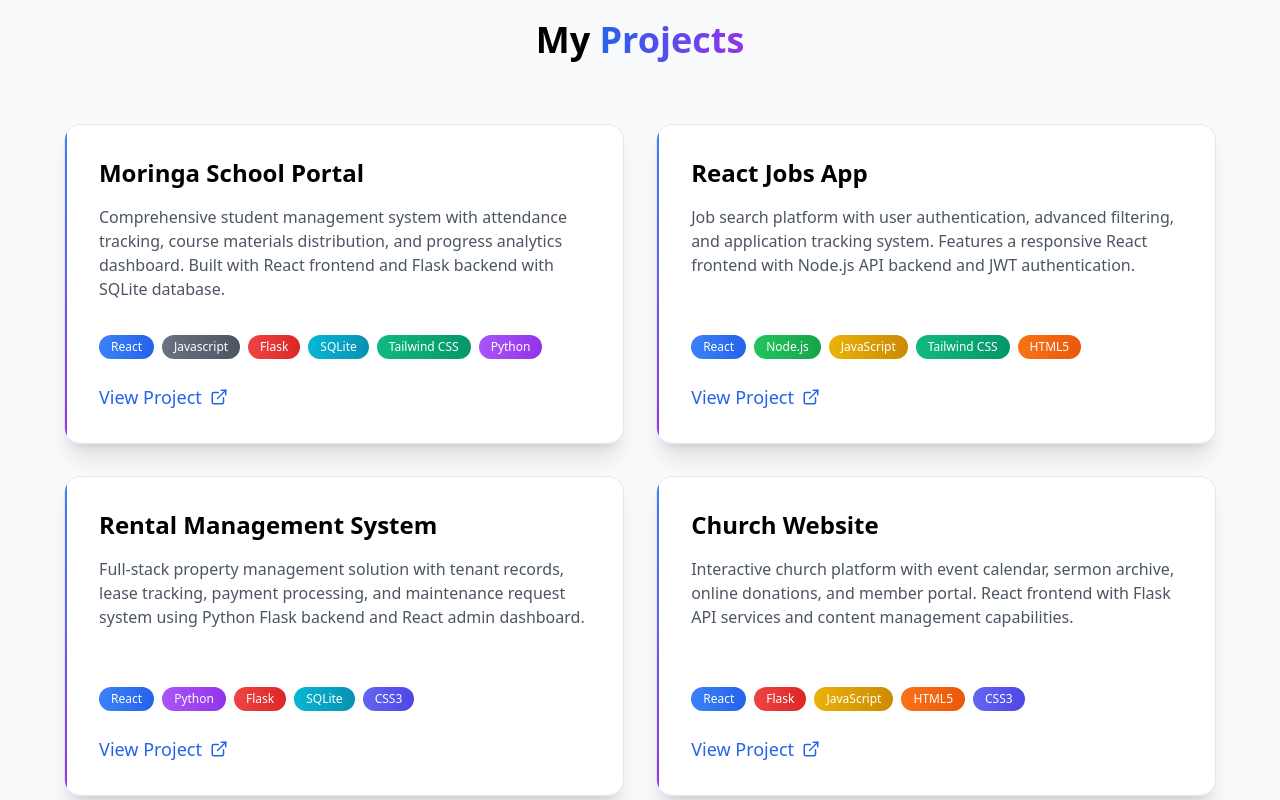
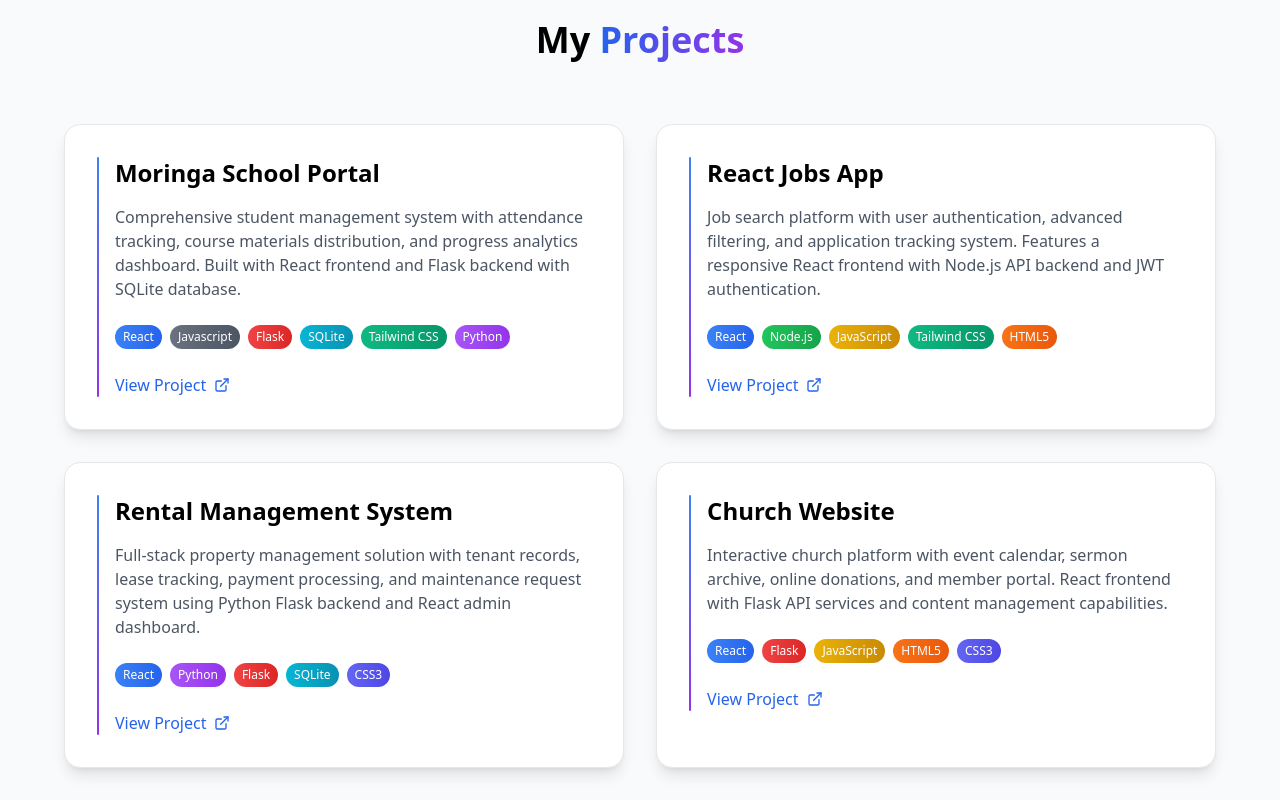
Before and after one commit to masindes/-portfolio_website, a React (Vite) app: page / in a window 1280 px wide. Shown: the part 1320-2120 px from the top of the page. Built offline with nearby package versions, Linux system fonts and the light colour scheme.

Commit message:
initial commit

```diff
--- a/src/components/Projects.jsx
+++ b/src/components/Projects.jsx
@@ -56,19 +56,19 @@ const tagColors = {
 
 export default function Projects() {
   return (
-    <section id="projects" className="py-20 px-4 sm:px-6 lg:px-8 bg-gray-50 dark:bg-gray-900">
+    <section id="projects" className="py-12 md:py-20 px-4 sm:px-6 lg:px-8 bg-gray-50 dark:bg-gray-900">
       <div className="max-w-7xl mx-auto">
         <motion.h2
           initial={{ opacity: 0, y: 20 }}
           whileInView={{ opacity: 1, y: 0 }}
           transition={{ duration: 0.5 }}
           viewport={{ once: true }}
-          className="text-4xl font-bold text-center mb-16 dark:text-white"
+          className="text-3xl sm:text-4xl font-bold text-center mb-12 md:mb-16 dark:text-white"
         >
           My <span className="text-transparent bg-clip-text bg-gradient-to-r from-blue-600 to-purple-600">Projects</span>
         </motion.h2>
 
-        <div className="grid grid-cols-1 lg:grid-cols-2 gap-8">
+        <div className="grid grid-cols-1 md:grid-cols-2 lg:grid-cols-2 gap-6 md:gap-8">
           {projects.map((project, index) => (
             <motion.div
               key={index}
@@ -77,21 +77,23 @@ export default function Projects() {
               transition={{ duration: 0.5, delay: index * 0.1 }}
               viewport={{ once: true }}
               whileHover={{ y: -5 }}
-              className="bg-white dark:bg-gray-800 rounded-2xl shadow-xl hover:shadow-2xl transition-all border border-gray-200 dark:border-gray-700 overflow-hidden flex flex-col md:flex-row h-80"
+              className="bg-white dark:bg-gray-800 rounded-xl md:rounded-2xl shadow-lg hover:shadow-xl transition-all border border-gray-200 dark:border-gray-700 overflow-hidden flex flex-col h-full"
             >
-              {/* Gradient side bar */}
-              <div className="w-full md:w-1.5 bg-gradient-to-b from-blue-500 to-purple-600"></div>
+              {/* Content area */}
+              <div className="p-6 md:p-8 flex flex-col flex-grow">
+                <div className="flex items-start">
+                  {/* Gradient side bar indicator - mobile/desktop alternative */}
+                  <div className="hidden md:block w-1.5 h-full mr-4 bg-gradient-to-b from-blue-500 to-purple-600 rounded-full"></div>
 
-              {/* Content area */}
-              <div className="p-8 flex flex-col flex-grow">
-                <h3 className="text-2xl font-bold mb-4 dark:text-white">{project.title}</h3>
-                <p className="text-gray-600 dark:text-gray-300 mb-6 flex-grow">{project.description}</p>
+                  <div className="flex-grow">
+                    <h3 className="text-xl md:text-2xl font-bold mb-3 md:mb-4 dark:text-white">{project.title}</h3>
+                    <p className="text-gray-600 dark:text-gray-300 text-sm md:text-base mb-4 md:mb-6">{project.description}</p>
 
-                <div className="flex flex-wrap gap-2 mb-6">
+                    <div className="flex flex-wrap gap-2 mb-4 md:mb-6">
                       {project.tags.map((tag, i) => (
                         <span
                           key={i}
-                      className={`px-3 py-1 rounded-full text-xs font-medium text-white bg-gradient-to-r ${tagColors[tag] || 'from-gray-500 to-gray-600'}`}
+                          className={`px-2 py-1 rounded-full text-xs font-medium text-white bg-gradient-to-r ${tagColors[tag] || 'from-gray-500 to-gray-600'}`}
                         >
                           {tag}
                         </span>
@@ -102,11 +104,13 @@ export default function Projects() {
                       href={project.link}
                       target="_blank"
                       rel="noopener noreferrer"
-                  className="inline-flex items-center text-blue-600 dark:text-blue-400 font-medium hover:underline mt-auto text-lg group"
+                      className="inline-flex items-center text-blue-600 dark:text-blue-400 font-medium hover:underline mt-auto text-sm md:text-base group"
                     >
                       View Project
-                  <FiExternalLink className="ml-2 transition-transform group-hover:translate-x-1" />
+                      <FiExternalLink className="ml-1 md:ml-2 transition-transform group-hover:translate-x-1" />
                     </a>
+                  </div>
+                </div>
               </div>
             </motion.div>
           ))}
```
Lines whose indentation alone changed are shown as unchanged.
